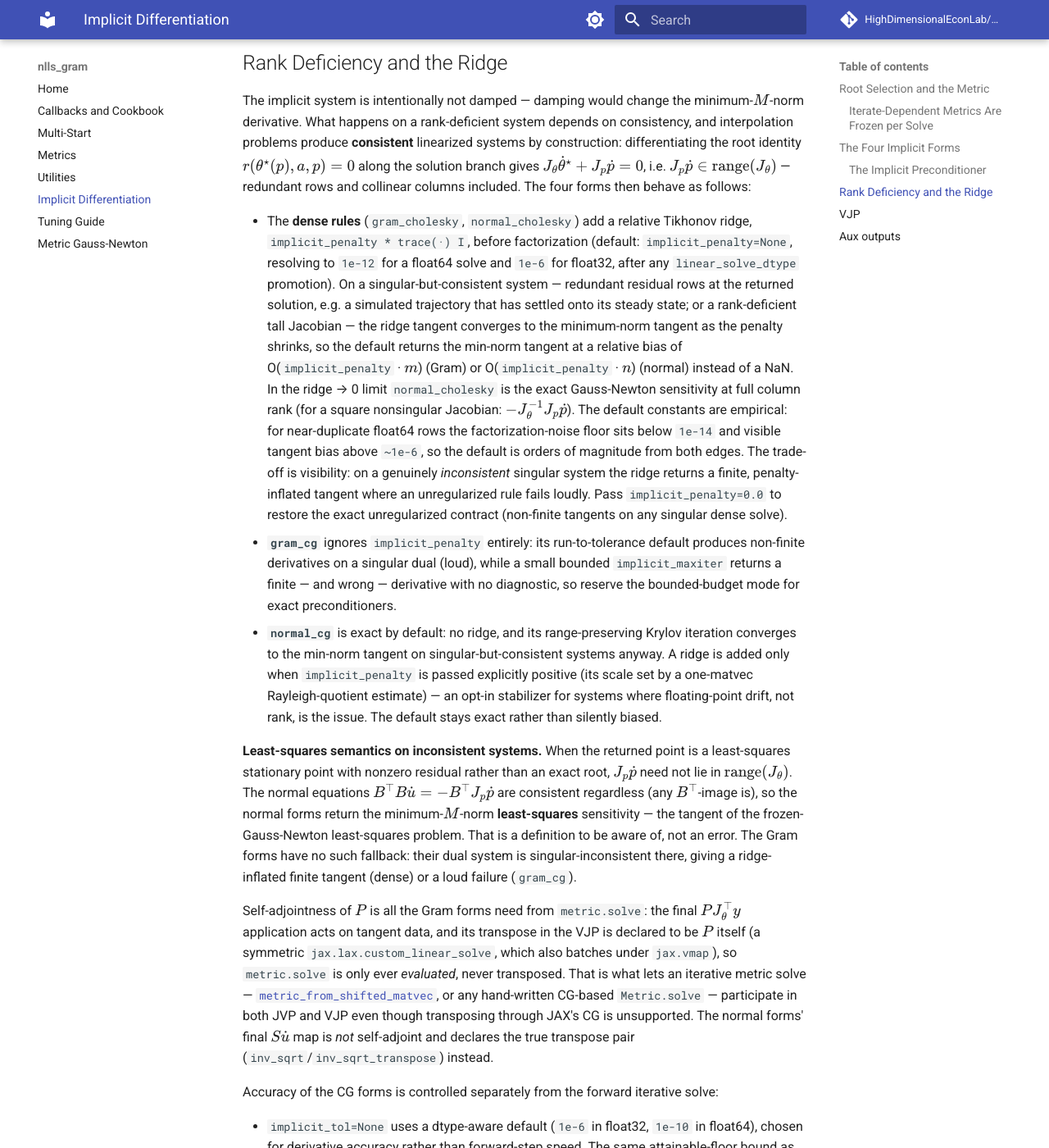
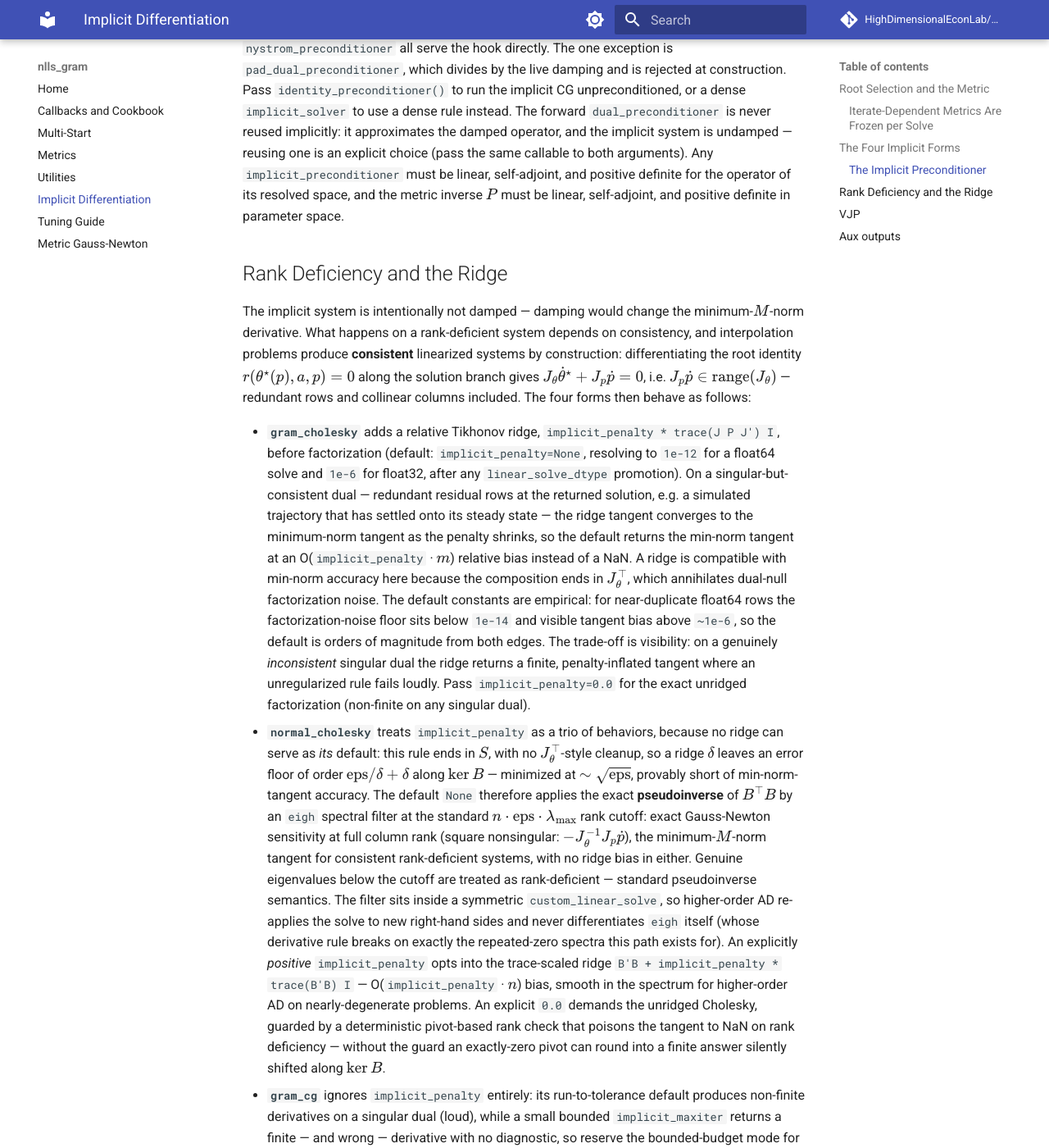
Before and after one commit to HighDimensionalEconLab/nlls_gram, an MkDocs documentation site: the page built from docs/implicit_ad.md, in a window 1280 px wide and 1400 px high, scrolled down 4370 px. Shown: the whole window at 82% size. Built offline with MkDocs 1.6.1 and Material for MkDocs 9.7.7, drawn with Linux system fonts in a browser that asks for light colours; comment, search, counter and statistics services are not loaded; some of the changed text lies outside the part shown.

Commit message:
docs: per-form implicit ridge semantics and normal_cg transpose story
normal_cholesky's implicit_penalty trio (eigh spectral-filter default,
trace-ridge on explicit positive, loud NaN rank guard at 0.0), the
push-through N+ = B'(BB')+^2 B reverse transpose for unridged normal_cg,
and implicit_preconditioner optionality under normal_cg-resolved
implicits, aligned with the landed class docstring.

Co-Authored-By: Mecha Perla (Claude) <noreply@anthropic.com>
Claude-Session: https://claude.ai/code/session_01GR3QL2YvUFwPX6YRBWNfxU

```diff
--- a/docs/implicit_ad.md
+++ b/docs/implicit_ad.md
@@ -168,22 +168,35 @@ The four forms:
   regularized by the relative ridge described
   [below](#rank-deficiency-and-the-ridge).
 - **`normal_cholesky`** assembles \(B^\top = S^\top J_\theta^\top\)
-  (\(n \times m\)), factors the \(n \times n\) normal matrix
-  \(B^\top B\) plus the same relative ridge, and maps back
-  \(\dot\theta = S\dot u\).
+  (\(n \times m\)) and solves the \(n \times n\) normal system
+  \(B^\top B\,\dot u = -B^\top J_p\dot p\), mapping back
+  \(\dot\theta = S\dot u\). By default it applies the exact
+  **pseudoinverse** of \(B^\top B\) through an `eigh` spectral filter —
+  `implicit_penalty` selects among three behaviors,
+  [described below](#rank-deficiency-and-the-ridge).
 - **`gram_cg`** applies \(y \mapsto J_\theta P J_\theta^\top y\)
   matrix-free using JAX JVP/VJP closures, then solves with CG wrapped in a
   symmetric `jax.lax.custom_linear_solve` — both JVP and VJP of
   `solve(...).x` stay matrix-free.
 - **`normal_cg`** applies \(\dot u \mapsto B^\top(B\dot u)\) matrix-free
-  the same way. Its right-hand side \(-B^\top(J_p\dot p)\) lies in
-  \(\operatorname{range}(B^\top)\) by construction, so CG from zero
-  converges to the minimum-norm \(\dot u\) — hence the
-  minimum-\(M\)-norm tangent — with no ridge, in exact arithmetic even when
-  \(B^\top B\) is singular. The final \(\dot\theta = S\dot u\) map declares
-  its exact transpose (`inv_sqrt_transpose`), so non-self-adjoint square
-  roots — a triangular Cholesky factor — differentiate correctly in
-  reverse mode.
+  through the same JVP/VJP closures. Its right-hand side
+  \(-B^\top(J_p\dot p)\) lies in \(\operatorname{range}(B^\top)\) by
+  construction, so CG from zero converges to the minimum-norm \(\dot u\) —
+  hence the minimum-\(M\)-norm tangent — with no ridge, in exact arithmetic
+  even when \(B^\top B\) is singular. Reverse mode is *not* the same
+  symmetric solve: a cotangent right-hand side \(S^\top\bar\theta\) has no
+  reason to lie in \(\operatorname{range}(B^\top)\), and CG on the singular
+  normal operator with an inconsistent right-hand side breaks down. The
+  unridged rule therefore declares an explicit transpose through the
+  push-through identity \(N^{+} = B^\top (BB^\top)^{+2} B\): two
+  *consistent* \(m\)-space dual CG solves (unpreconditioned — the
+  parameter-space hook does not apply there), with the trailing
+  \(B^\top\) annihilating dual-null rounding noise. The ridged path (an
+  explicitly positive `implicit_penalty`) is nonsingular and stays
+  symmetric. The final \(\dot\theta = S\dot u\) map likewise declares its
+  exact transpose (`inv_sqrt_transpose`), so non-self-adjoint square roots
+  — a triangular Cholesky factor — differentiate correctly in reverse
+  mode.
 
 The dense-resolved implicit rules inherit `linear_solve_dtype`: the undamped
 implicit system is the most conditioning-sensitive solve in the library, so
@@ -194,21 +207,22 @@ tangent still float32).
 
 ### The Implicit Preconditioner
 
-A cg-resolved implicit solve requires an `implicit_preconditioner` at
-construction, even if `solve(...).x` is never differentiated — and the
-default `implicit_solver="auto"` resolves to a CG form whenever the forward
-solver is one. The hook's *space* depends on the resolved form: under
-`gram_cg` it approximates the undamped residual-space
-\((J_\theta P J_\theta^\top)^{-1} v\) on \(m\)-vectors; under `normal_cg`
-it approximates the parameter-space \((B^\top B)^{-1} v\) on \(n\)-vectors,
-and on rank-deficient problems it must additionally preserve
-\(\operatorname{range}(B^\top)\) — the same structural requirement as the
+A `gram_cg`-resolved implicit solve requires an `implicit_preconditioner`
+at construction, even if `solve(...).x` is never differentiated — and the
+default `implicit_solver="auto"` resolves to `gram_cg` whenever the forward
+solver is `gram_cg`. There the hook approximates the undamped
+residual-space \((J_\theta P J_\theta^\top)^{-1} v\) on \(m\)-vectors, and
+a forward `preconditioner_factory`'s state at the solution serves as the
+default when no explicit hook is given. Under `normal_cg` the hook is
+**optional**: the tangent right-hand side lies in
+\(\operatorname{range}(B^\top)\), so unpreconditioned CG already selects
+the minimum-norm tangent. A hook supplied there acts in *parameter* space —
+an approximation of the undamped \((B^\top B)^{-1} v\) on \(n\)-vectors —
+and on rank-deficient problems it must preserve
+\(\operatorname{range}(B^\top)\), the same structural requirement as the
 forward
-[`normal_preconditioner`](utilities.md#the-normal-space-preconditioner-normal_cg).
-Under `gram_cg`, a forward `preconditioner_factory`'s state at the solution
-serves as the default when no explicit hook is given; under `normal_cg` the
-hook must be explicit — a dual-space factory can never serve the
-parameter-space system.
+[`normal_preconditioner`](utilities.md#the-normal-space-preconditioner-normal_cg);
+the dual-space factory can never serve this parameter-space system.
 
 The callback may take `(v)` or `(v, damping)`: a callable *requiring* the
 damping argument is called with an explicit zero damping (the implicit
@@ -238,26 +252,48 @@ linearized systems by construction: differentiating the root identity
 \(J_p\dot p \in \operatorname{range}(J_\theta)\) — redundant rows and
 collinear columns included. The four forms then behave as follows:
 
-- The **dense rules** (`gram_cholesky`, `normal_cholesky`) add a relative
-  Tikhonov ridge, `implicit_penalty * trace(·) I`, before factorization
-  (default: `implicit_penalty=None`, resolving to `1e-12` for a float64
-  solve and `1e-6` for float32, after any `linear_solve_dtype` promotion).
-  On a singular-but-consistent system — redundant residual rows at the
-  returned solution, e.g. a simulated trajectory that has settled onto its
-  steady state; or a rank-deficient tall Jacobian — the ridge tangent
-  converges to the minimum-norm tangent as the penalty shrinks, so the
-  default returns the min-norm tangent at a relative bias of
-  O(`implicit_penalty` · \(m\)) (Gram) or O(`implicit_penalty` · \(n\))
-  (normal) instead of a NaN. In the ridge → 0 limit `normal_cholesky` is
-  the exact Gauss-Newton sensitivity at full column rank (for a square
-  nonsingular Jacobian: \(-J_\theta^{-1}J_p\dot p\)). The default constants
-  are empirical: for near-duplicate float64 rows the factorization-noise
-  floor sits below `1e-14` and visible tangent bias above `~1e-6`, so the
-  default is orders of magnitude from both edges. The trade-off is
-  visibility: on a genuinely *inconsistent* singular system the ridge
-  returns a finite, penalty-inflated tangent where an unregularized rule
-  fails loudly. Pass `implicit_penalty=0.0` to restore the exact
-  unregularized contract (non-finite tangents on any singular dense solve).
+- **`gram_cholesky`** adds a relative Tikhonov ridge,
+  `implicit_penalty * trace(J P J') I`, before factorization (default:
+  `implicit_penalty=None`, resolving to `1e-12` for a float64 solve and
+  `1e-6` for float32, after any `linear_solve_dtype` promotion). On a
+  singular-but-consistent dual — redundant residual rows at the returned
+  solution, e.g. a simulated trajectory that has settled onto its steady
+  state — the ridge tangent converges to the minimum-norm tangent as the
+  penalty shrinks, so the default returns the min-norm tangent at an
+  O(`implicit_penalty` · \(m\)) relative bias instead of a NaN. A ridge is
+  compatible with min-norm accuracy here because the composition ends in
+  \(J_\theta^\top\), which annihilates dual-null factorization noise. The
+  default constants are empirical: for near-duplicate float64 rows the
+  factorization-noise floor sits below `1e-14` and visible tangent bias
+  above `~1e-6`, so the default is orders of magnitude from both edges.
+  The trade-off is visibility: on a genuinely *inconsistent* singular dual
+  the ridge returns a finite, penalty-inflated tangent where an
+  unregularized rule fails loudly. Pass `implicit_penalty=0.0` for the
+  exact unridged factorization (non-finite on any singular dual).
+- **`normal_cholesky`** treats `implicit_penalty` as a trio of behaviors,
+  because no ridge can serve as *its* default: this rule ends in \(S\),
+  with no \(J_\theta^\top\)-style cleanup, so a ridge \(\delta\) leaves an
+  error floor of order \(\mathrm{eps}/\delta + \delta\) along
+  \(\ker B\) — minimized at \(\sim\sqrt{\mathrm{eps}}\), provably short of
+  min-norm-tangent accuracy. The default `None` therefore applies the exact
+  **pseudoinverse** of \(B^\top B\) by an `eigh` spectral filter at the
+  standard \(n \cdot \mathrm{eps} \cdot \lambda_{\max}\) rank cutoff:
+  exact Gauss-Newton sensitivity at full column rank (square nonsingular:
+  \(-J_\theta^{-1}J_p\dot p\)), the minimum-\(M\)-norm tangent for
+  consistent rank-deficient systems, with no ridge bias in either. Genuine
+  eigenvalues below the cutoff are treated as rank-deficient — standard
+  pseudoinverse semantics. The filter sits inside a symmetric
+  `custom_linear_solve`, so higher-order AD re-applies the solve to new
+  right-hand sides and never differentiates `eigh` itself (whose
+  derivative rule breaks on exactly the repeated-zero spectra this path
+  exists for). An explicitly *positive* `implicit_penalty` opts into the
+  trace-scaled ridge `B'B + implicit_penalty * trace(B'B) I` —
+  O(`implicit_penalty` · \(n\)) bias, smooth in the spectrum for
+  higher-order AD on nearly-degenerate problems. An explicit `0.0` demands
+  the unridged Cholesky, guarded by a deterministic pivot-based rank check
+  that poisons the tangent to NaN on rank deficiency — without the guard
+  an exactly-zero pivot can round into a finite answer silently shifted
+  along \(\ker B\).
 - **`gram_cg`** ignores `implicit_penalty` entirely: its run-to-tolerance
   default produces non-finite derivatives on a singular dual (loud), while
   a small bounded `implicit_maxiter` returns a finite — and wrong —
@@ -265,11 +301,11 @@ collinear columns included. The four forms then behave as follows:
   exact preconditioners.
 - **`normal_cg`** is exact by default: no ridge, and its range-preserving
   Krylov iteration converges to the min-norm tangent on
-  singular-but-consistent systems anyway. A ridge is added only when
-  `implicit_penalty` is passed explicitly positive (its scale set by a
-  one-matvec Rayleigh-quotient estimate) — an opt-in stabilizer for
-  systems where floating-point drift, not rank, is the issue. The default
-  stays exact rather than silently biased.
+  singular-but-consistent systems anyway. A matrix-free ridge is added only
+  when `implicit_penalty` is passed explicitly positive (its scale set by
+  the right-hand side's Rayleigh quotient of \(B^\top B\)) — an opt-in
+  stabilizer for systems where floating-point drift, not rank, is the
+  issue. The default stays exact rather than silently biased.
 
 **Least-squares semantics on inconsistent systems.** When the returned
 point is a least-squares stationary point with nonzero residual rather than
@@ -281,7 +317,7 @@ an exact root, \(J_p\dot p\) need not lie in
 least-squares problem. That is a definition to be aware of, not an error.
 The Gram forms have no such fallback: their dual system is
 singular-inconsistent there, giving a ridge-inflated finite tangent
-(dense) or a loud failure (`gram_cg`).
+(`gram_cholesky`) or a loud failure (`gram_cg`).
 
 Self-adjointness of \(P\) is all the Gram forms need from `metric.solve`:
 the final \(P J_\theta^\top y\) application acts on tangent data, and its
@@ -369,9 +405,12 @@ $$
 
 For a pytree `p`, \(J_p^\top y\) means the JAX VJP of the residual with respect
 to the `p` argument only. The normal forms compute the identical cotangent
-by transposing the whitened map instead. Rank-deficient systems behave as in
-[the ridge section](#rank-deficiency-and-the-ridge) — the VJP transposes the
-same regularized (or exact) solve the JVP uses.
+by transposing the whitened map instead — for the unridged `normal_cg` rule
+through its declared push-through transpose, since a cotangent right-hand
+side need not lie in \(\operatorname{range}(B^\top)\). Rank-deficient
+systems behave as in [the ridge section](#rank-deficiency-and-the-ridge):
+the VJP applies the transpose of the same regularized, filtered, or exact
+solve the JVP uses.
 
 Example:
 
--- a/docs/llms.txt
+++ b/docs/llms.txt
@@ -10,5 +10,5 @@
 - [Multi-start — retry failed solves from fresh draws or race starts in parallel under vmap; draw/accept hooks, key schedule, winner-only implicit AD](https://highdimensionaleconlab.github.io/nlls_gram/multi_start/)
 - [Metrics — Metric callback contract, cholesky helper, dense and matrix-free examples, and the iterate-aware MetricFactory (prepare/build) that rebuilds the metric from the current iterate and residual aux each accepted step](https://highdimensionaleconlab.github.io/nlls_gram/metrics/)
 - [Utilities — tridiagonal/state-space-Matérn/shifted-matvec/diagonal/block-diagonal metric constructors; Sherman-Morrison, Woodbury, identity, and randomized Nyström (FTU) preconditioners serving the CG hooks; the normal-space preconditioner contract for linear_solver="normal_cg" (SPD approximation of (B'B + damping I)^-1 that must preserve range(B') on rank-deficient problems); the iterate-adaptive PreconditionerFactory (gram_cg-only) that rebuilds the dual preconditioner from the current iterate each step; the dual-only padded-residual helper; matrix-free LSMR (linear_solver="lsmr") for the whitened damped subproblem when the squared Gram/normal operators are ill-conditioned at small damping, with an optional WhitenedPreconditioner parameter-space right-preconditioner that clusters the LSMR spectrum without changing the damped subproblem; and Krylov recycling (RecycleConfig / deflated_pcg, gram_cg-only) that carries a harvested deflation basis across LM steps](https://highdimensionaleconlab.github.io/nlls_gram/utilities/)
-- [Implicit differentiation — JVP/VJP with respect to p, minimum-norm tangents, aux outputs](https://highdimensionaleconlab.github.io/nlls_gram/implicit_ad/)
+- [Implicit differentiation — JVP/VJP with respect to p, minimum-norm tangents, the four gram/normal implicit forms and their implicit_penalty semantics (gram_cholesky: relative trace ridge; normal_cholesky: default eigh spectral-filter pseudoinverse, opt-in ridge, loud rank-guarded 0.0; cg forms: exact/unridged), aux outputs](https://highdimensionaleconlab.github.io/nlls_gram/implicit_ad/)
 - [Metric Gauss-Newton — minimum-norm math and kernel metric choices](https://highdimensionaleconlab.github.io/nlls_gram/gauss_newton/)
```
Also changed, not shown: docs/index.md (+4 -2 lines), docs/tuning_guide.md (+2 -2 lines), docs/utilities.md (+21 -14 lines).
